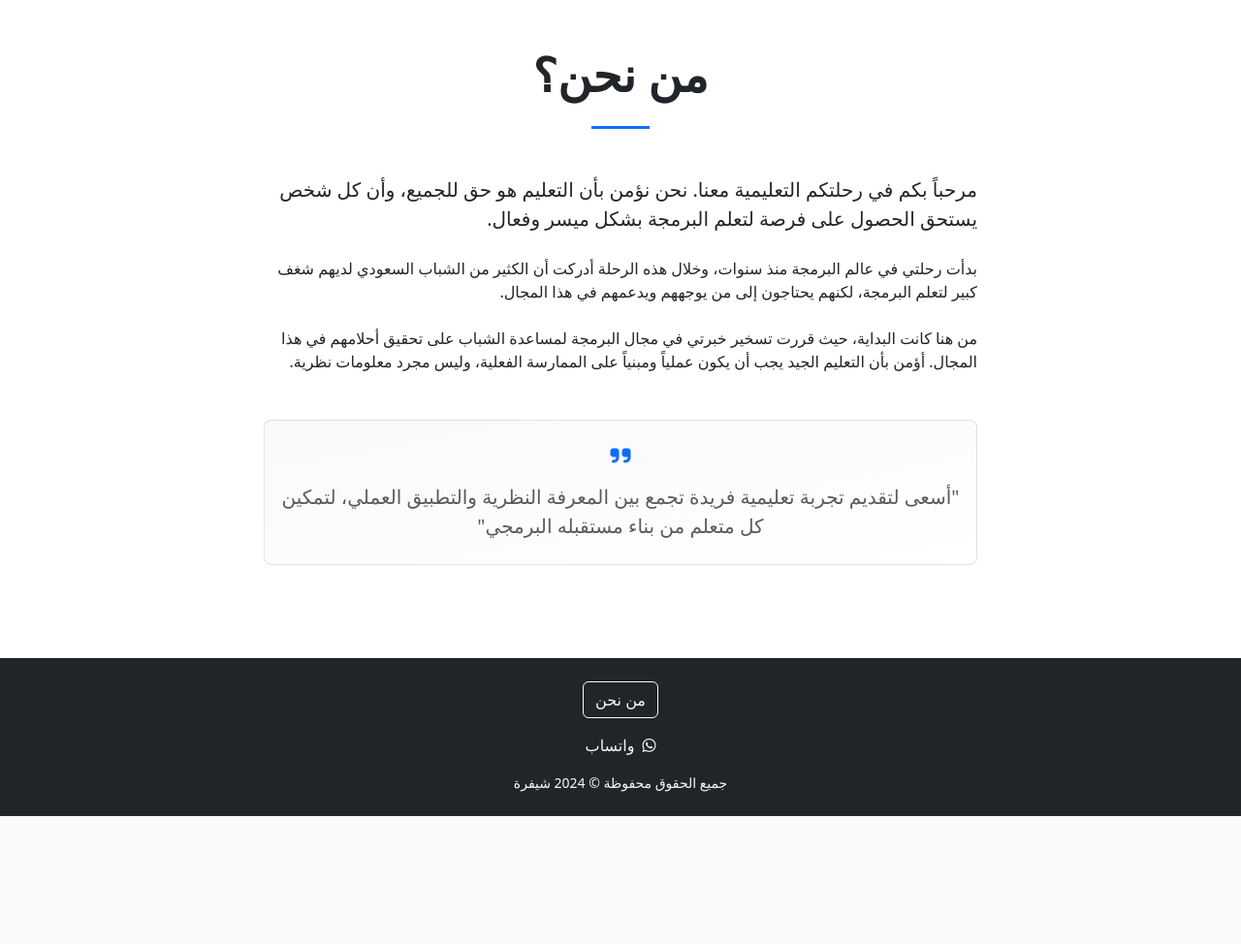
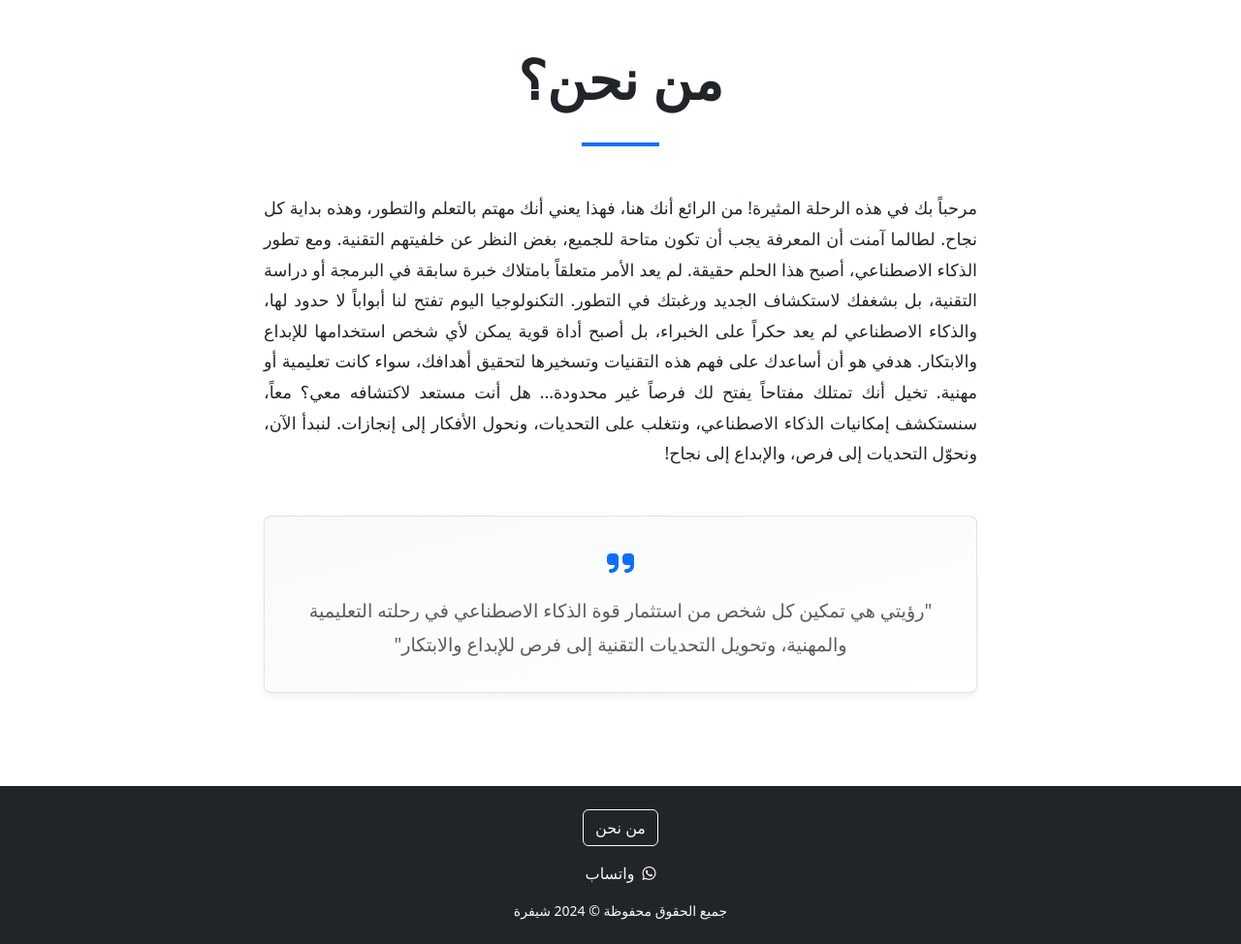
Before and after one commit to Abdualzizsm/cors, a Flask app: page /about in a window 1280 px wide. Shown: the part 62-1036 px from the top of the page at 97% size. Before the commit the page ends 904 px from the top, so only its background shows below. Run offline with Flask 3, Linux system fonts and the light colour scheme.

Commit message:
تحسين تنسيق صفحة من نحن: تحديث التصميم وتحسين قابلية القراءة

```diff
--- a/templates/about.html
+++ b/templates/about.html
@@ -5,20 +5,26 @@
     <div class="row justify-content-center">
         <div class="col-lg-8">
             <div class="text-center mb-5">
-                <h1 class="display-5 fw-bold mb-4">من نحن؟</h1>
-                <div class="divider mx-auto mb-4"></div>
+                <h1 class="display-4 fw-bold mb-4">من نحن؟</h1>
+                <div class="divider mx-auto"></div>
             </div>
 
             <div class="about-content">
-                <p class="lead mb-4">مرحباً بكم في رحلتكم التعليمية معنا. نحن نؤمن بأن التعليم هو حق للجميع، وأن كل شخص يستحق الحصول على فرصة لتعلم البرمجة بشكل ميسر وفعال.</p>
+                <p class="lead mb-4">
+                    مرحباً بك في هذه الرحلة المثيرة! من الرائع أنك هنا، فهذا يعني أنك مهتم بالتعلم والتطور، وهذه بداية كل نجاح.
 
-                <p class="mb-4">بدأت رحلتي في عالم البرمجة منذ سنوات، وخلال هذه الرحلة أدركت أن الكثير من الشباب السعودي لديهم شغف كبير لتعلم البرمجة، لكنهم يحتاجون إلى من يوجههم ويدعمهم في هذا المجال.</p>
+                    لطالما آمنت أن المعرفة يجب أن تكون متاحة للجميع، بغض النظر عن خلفيتهم التقنية. ومع تطور الذكاء الاصطناعي، أصبح هذا الحلم حقيقة. لم يعد الأمر متعلقاً بامتلاك خبرة سابقة في البرمجة أو دراسة التقنية، بل بشغفك لاستكشاف الجديد ورغبتك في التطور.
 
-                <p class="mb-5">من هنا كانت البداية، حيث قررت تسخير خبرتي في مجال البرمجة لمساعدة الشباب على تحقيق أحلامهم في هذا المجال. أؤمن بأن التعليم الجيد يجب أن يكون عملياً ومبنياً على الممارسة الفعلية، وليس مجرد معلومات نظرية.</p>
+                    التكنولوجيا اليوم تفتح لنا أبواباً لا حدود لها، والذكاء الاصطناعي لم يعد حكراً على الخبراء، بل أصبح أداة قوية يمكن لأي شخص استخدامها للإبداع والابتكار. هدفي هو أن أساعدك على فهم هذه التقنيات وتسخيرها لتحقيق أهدافك، سواء كانت تعليمية أو مهنية.
+
+                    تخيل أنك تمتلك مفتاحاً يفتح لك فرصاً غير محدودة... هل أنت مستعد لاكتشافه معي؟ معاً، سنستكشف إمكانيات الذكاء الاصطناعي، ونتغلب على التحديات، ونحول الأفكار إلى إنجازات.
+
+                    لنبدأ الآن، ونحوّل التحديات إلى فرص، والإبداع إلى نجاح!
+                </p>
 
                 <div class="vision-section text-center py-4 px-3 bg-light rounded-3">
                     <i class="fas fa-quote-right text-primary mb-3"></i>
-                    <p class="fs-5 text-muted mb-0">"أسعى لتقديم تجربة تعليمية فريدة تجمع بين المعرفة النظرية والتطبيق العملي، لتمكين كل متعلم من بناء مستقبله البرمجي"</p>
+                    <p class="fs-5 text-muted mb-0">"رؤيتي هي تمكين كل شخص من استثمار قوة الذكاء الاصطناعي في رحلته التعليمية والمهنية، وتحويل التحديات التقنية إلى فرص للإبداع والابتكار"</p>
                 </div>
             </div>
         </div>
@@ -27,18 +33,49 @@
 
 <style>
 .divider {
-    width: 60px;
-    height: 3px;
+    width: 80px;
+    height: 4px;
     background-color: var(--bs-primary);
+    margin: 2rem auto;
+}
+
+.about-content {
+    text-align: justify;
+    line-height: 1.8;
+}
+
+.about-content p {
+    margin-bottom: 2rem;
+    font-size: 1.1rem;
 }
 
 .vision-section {
     background: linear-gradient(to bottom right, #f8f9fa, #ffffff);
     border: 1px solid rgba(0,0,0,0.1);
+    box-shadow: 0 4px 6px rgba(0,0,0,0.05);
+    margin-top: 3rem;
+    padding: 2rem !important;
 }
 
 .vision-section i {
-    font-size: 1.5rem;
+    font-size: 2rem;
+    color: var(--bs-primary);
+    margin-bottom: 1.5rem;
+}
+
+.vision-section p {
+    font-size: 1.2rem !important;
+    line-height: 1.8;
+    font-weight: 500;
+}
+
+@media (max-width: 768px) {
+    .about-content p {
+        font-size: 1rem;
+    }
+    .vision-section p {
+        font-size: 1.1rem !important;
+    }
 }
 </style>
 {% endblock %}
```
